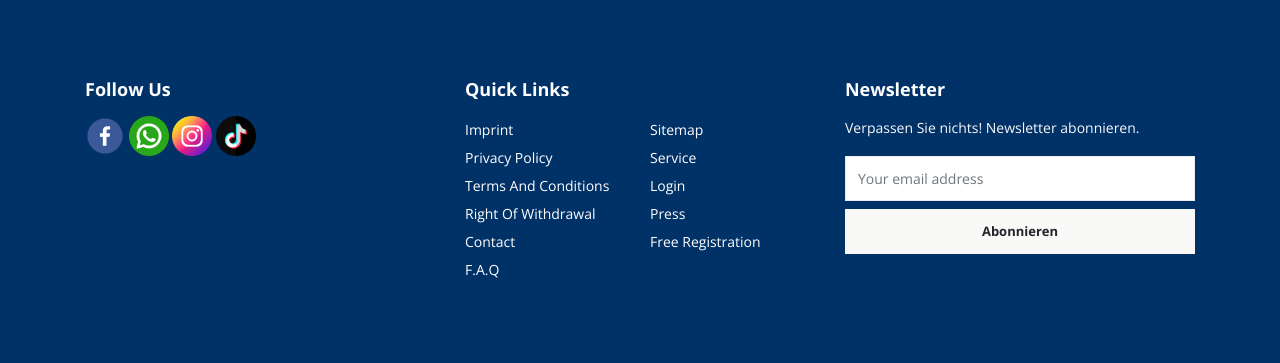
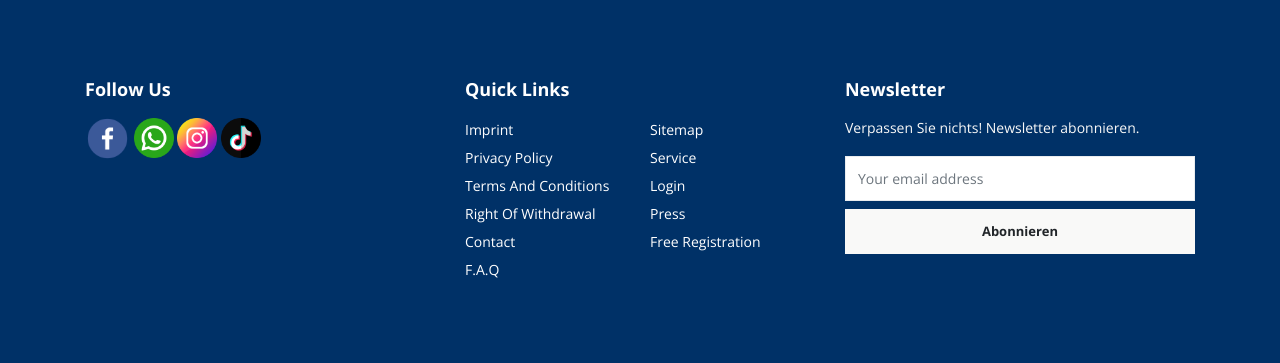
Before and after one commit to zh10only1/real-estate-django, a Django app: page /accounts/forget-password/ in a window 1280 px wide. Shown: the part 699-1062 px from the top of the page. Run offline with Django 3.2, Linux system fonts and the light colour scheme; data comes from the database, SQL or seed files in the repository; parts of the project's set-up code (start-up, migrations or seed data) failed here and were passed over; some libraries are stand-ins or nearby versions.

Commit message:
Footer FB icon size increase

```diff
--- a/templates/include/footer.html
+++ b/templates/include/footer.html
@@ -20,7 +20,7 @@
                         <p>
                             <a href="https://facebook.com" target="_blank"><img
                                 src="{% static '/images/facebook_icon.png' %}" alt="Facebook"
-                                style="width: 40px; height: 40px; margin: 0;"></a>
+                                style="width: 45px; height: 45px; margin: 0;"></a>
                             <a href="https://whatsapp.com" target="_blank"><img
                                 src="{% static '/images/whatsapp_icon.png' %}" alt="WhatsApp"
                                 style="width: 40px; height: 40px; margin: 0;"></a>
```
